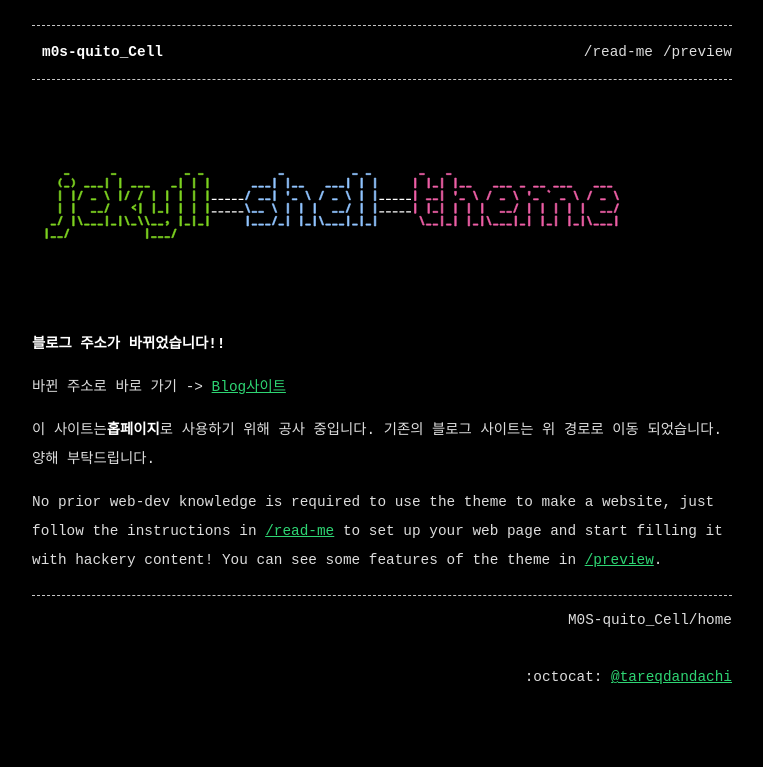
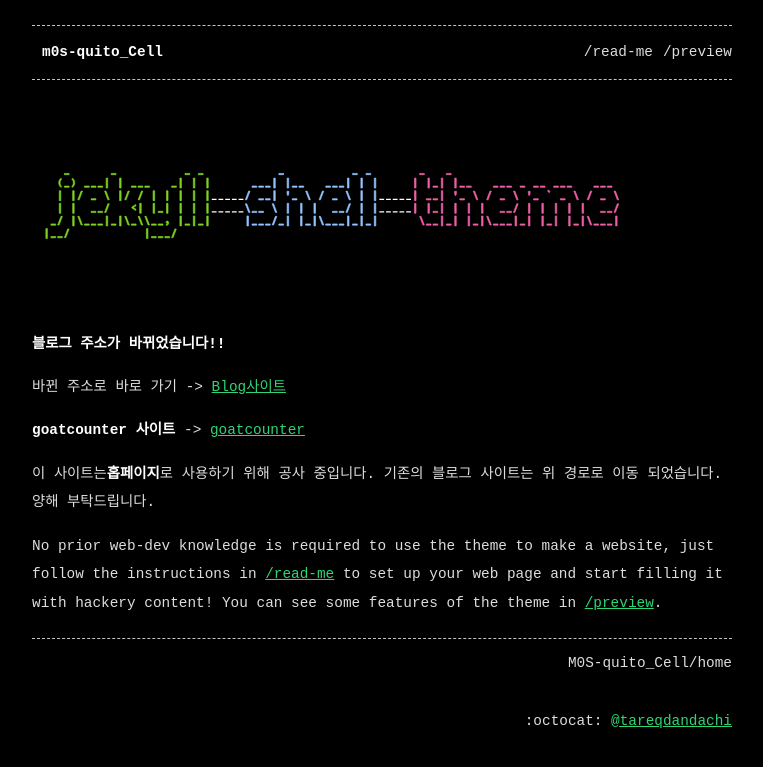
Before and after one commit to M0S-quito/M0S-quito.github.io, a Jekyll site: the page built from index.html, in a window 1280 px wide. Shown: the top 767 px of the page, without its empty margins (258-1021 px from the left). Built offline with Jekyll 4.4.1, drawn with Linux system fonts in a browser that asks for light colours.

Commit message:
fix: goatcounter 사이트 추가

```diff
--- a/index.html
+++ b/index.html
@@ -16,6 +16,7 @@
 
     <p><strong>블로그 주소가 바뀌었습니다!!</strong></p>
     <p>바뀐 주소로 바로 가기 -> <a href="https://m0s-quito.github.io/Blog/">Blog사이트</a></p>
+    <p><strong>goatcounter 사이트</strong> -> <a href="https://m0squitoblog.goatcounter.com/" target="_blank">goatcounter</a></p>
     <p>이 사이트는<strong>홉페이지</strong>로 사용하기 위해 공사 중입니다. 기존의 블로그 사이트는 위 경로로 이동 되었습니다. 양해 부탁드립니다.</p>
     <p>No prior web-dev knowledge is required to use the theme to make a website, just follow the instructions in <a href="read-me">/read-me</a> to set up your web page and start filling it with hackery content! You can see some features of the theme in <a href="preview">/preview</a>.</p>
 </body>
```
